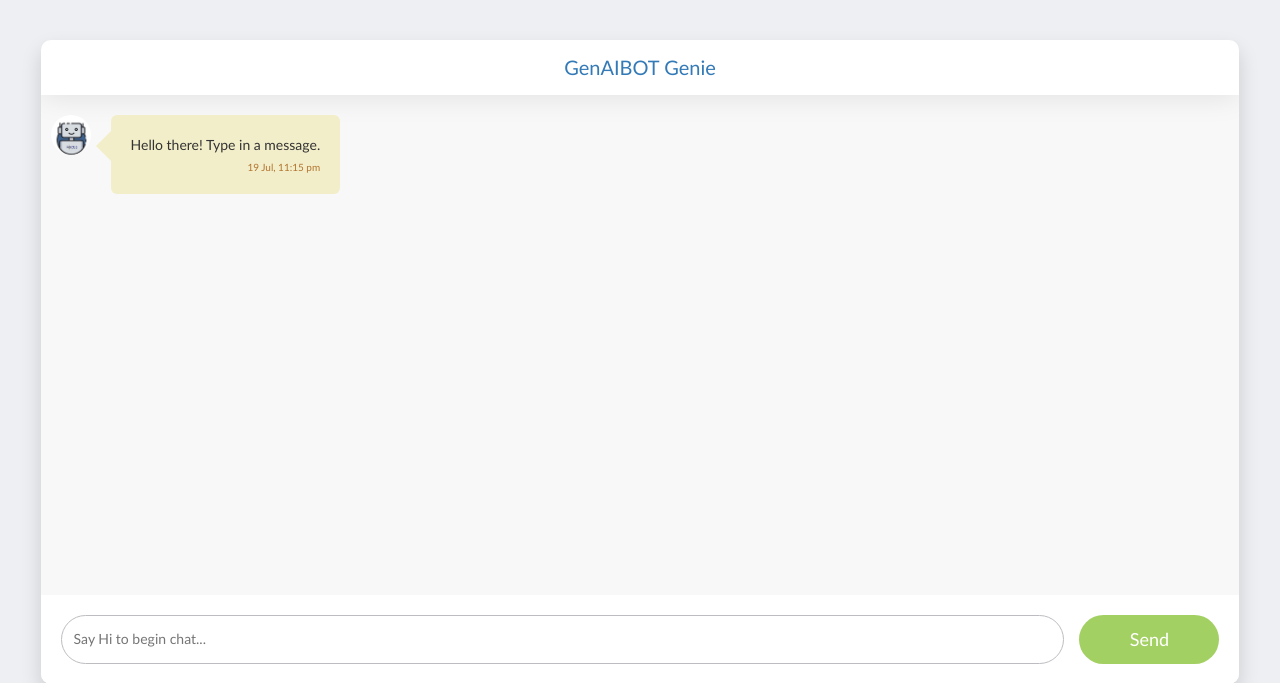
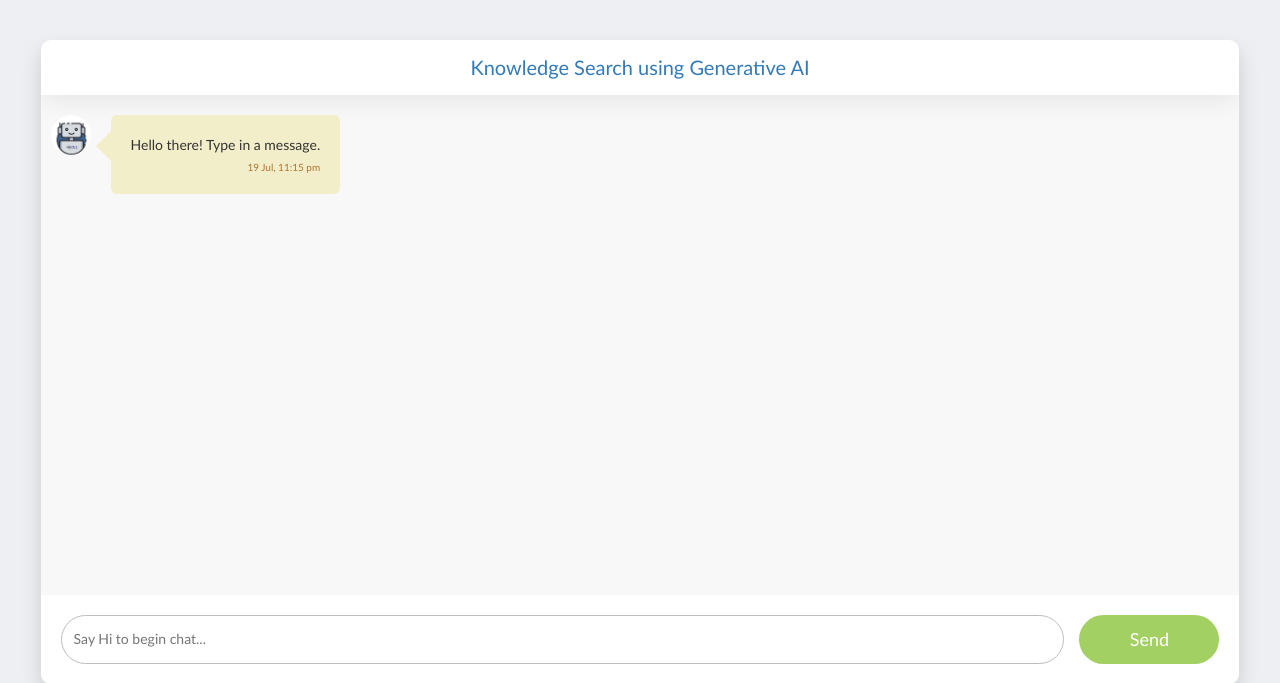
Before and after one commit to vibhor-voicebot/AnsiblePlaybookTemplates, a Flask app: page / in a window 1280 px wide. Shown: the top 683 px of the page. Run offline with Flask 2, Linux system fonts and the light colour scheme; some libraries are stand-ins or nearby versions.

Commit message:
fix chatbot header

```diff
--- a/app.py
+++ b/app.py
@@ -143,7 +143,7 @@ def get_bot_response():
     headers = {'Accept' : 'application/json', 'Content-Type' : 'application/json'}
     resp = requests.post(url="https://genpactaiservice.azurewebsites.net/invokeopenapi", json=json_data, headers=headers, verify=False)
     #resp = []
-    #resp = requests.post(url="https://genaiknowledgebase.eastus.cloudapp.azure.com:5000/invokeopenapi", json=json_data, headers=headers, verify=False)
+    #resp = requests.post(url="https://localhost:5000/invokeopenapi", json=json_data, headers=headers, verify=False)
     response_dict = json.loads(resp.text)
     response_list = response_dict['output']
     orig_response_list = response_list
--- a/templates/index.html
+++ b/templates/index.html
@@ -33,7 +33,7 @@
 				<div class="chat_window">
 
 					<div class="top_menu">
-						<div class="title">GenAIBOT Genie</div>
+						<div class="title">Knowledge Search using Generative AI</div>
 					</div>
 
 					<!-- dynamically rendered -->
```
